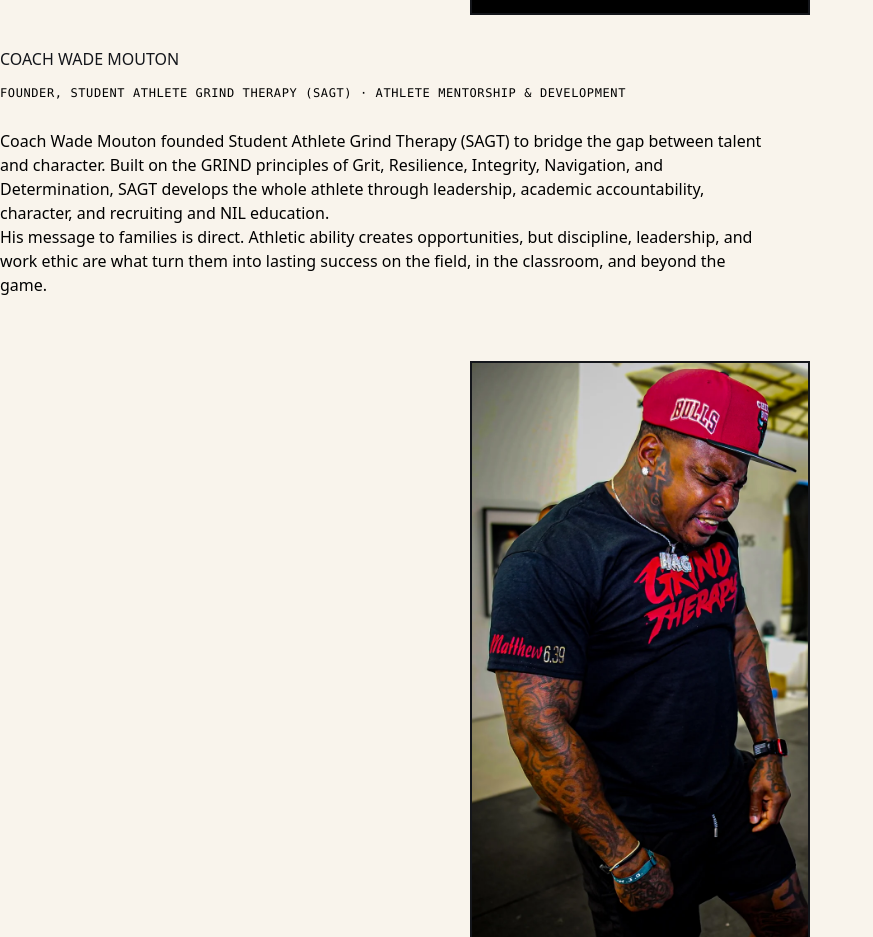
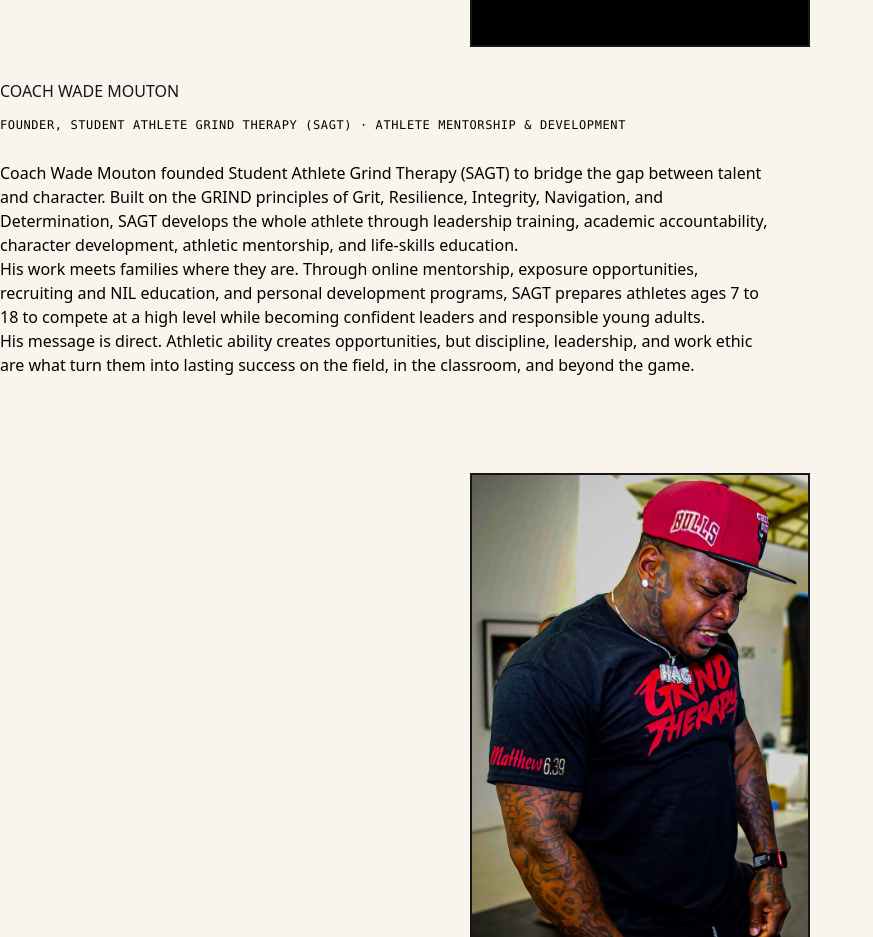
Before and after one commit to markthegoat42/legendary-moves-web, a Next.js app: page /camps in a window 1280 px wide. Shown: the part 3440-4377 px from the top of the page, without its empty margins (0-873 px from the left). Built offline with nearby package versions, Linux system fonts and the light colour scheme.

Commit message:
larger spacing

```diff
--- a/app/camps/page.tsx
+++ b/app/camps/page.tsx
@@ -211,8 +211,9 @@
     video: '/videos/wade-mouton.mp4',
     poster: '/images/speaker-wade-mouton.jpg',
     bio: [
-      'Coach Wade Mouton founded Student Athlete Grind Therapy (SAGT) to bridge the gap between talent and character. Built on the GRIND principles of Grit, Resilience, Integrity, Navigation, and Determination, SAGT develops the whole athlete through leadership, academic accountability, character, and recruiting and NIL education.',
-      'His message to families is direct. Athletic ability creates opportunities, but discipline, leadership, and work ethic are what turn them into lasting success on the field, in the classroom, and beyond the game.',
+      'Coach Wade Mouton founded Student Athlete Grind Therapy (SAGT) to bridge the gap between talent and character. Built on the GRIND principles of Grit, Resilience, Integrity, Navigation, and Determination, SAGT develops the whole athlete through leadership training, academic accountability, character development, athletic mentorship, and life-skills education.',
+      'His work meets families where they are. Through online mentorship, exposure opportunities, recruiting and NIL education, and personal development programs, SAGT prepares athletes ages 7 to 18 to compete at a high level while becoming confident leaders and responsible young adults.',
+      'His message is direct. Athletic ability creates opportunities, but discipline, leadership, and work ethic are what turn them into lasting success on the field, in the classroom, and beyond the game.',
     ],
   },
   {
@@ -224,8 +225,9 @@
     video: '',
     poster: '/images/speaker-desmond-johnson.webp',
     bio: [
-      'Desmond Johnson is a mentor, motivational speaker, and the founder of Team 28, where he equips student-athletes and young leaders to grow through discipline, accountability, and personal growth.',
-      'He speaks on leadership, resilience, character, and overcoming adversity: the life skills that matter beyond sports. His goal is to challenge the next generation to lead with purpose and integrity.',
+      'Desmond Johnson is a mentor, motivational speaker, and youth development advocate, and the founder of Team 28. He has committed himself to equipping student-athletes and young leaders with the tools to succeed on and off the field through discipline, accountability, and personal growth.',
+      'Drawing on real-life experience and a passion for serving others, he speaks on leadership, resilience, character development, overcoming adversity, building a winning mindset, and the life skills that matter beyond sports. His ability to connect with athletes, parents, coaches, and community leaders has made him a respected voice in athlete development.',
+      'Through Team 28, he creates opportunities and life-changing experiences that challenge the next generation to lead with purpose, integrity, and excellence.',
     ],
   },
 ];
@@ -446,9 +448,16 @@
             <Heading pre="GUEST SPEAKERS">
               Taught by people who have <em style={{ fontStyle: 'italic', color: MAROON }}>lived it</em>.
             </Heading>
-            <div className="space-y-16">
-              {speakers.map((s) => (
-                <div key={s.name} className="grid grid-cols-12 gap-8 items-start">
+            <div className="space-y-24">
+              {speakers.map((s, i) => (
+                <div
+                  key={s.name}
+                  className="grid grid-cols-12 gap-8 items-start"
+                  style={{
+                    borderTop: i === 0 ? 'none' : '1px solid oklch(from var(--color-accent-gold) l c h / 0.25)',
+                    paddingTop: i === 0 ? 0 : 'var(--space-xl)',
+                  }}
+                >
                   <div className="col-span-12 md:col-span-5 lg:col-span-4 flex justify-center md:justify-start">
                     <SpeakerVideo src={s.video} poster={s.poster} name={s.name} />
                   </div>
```
